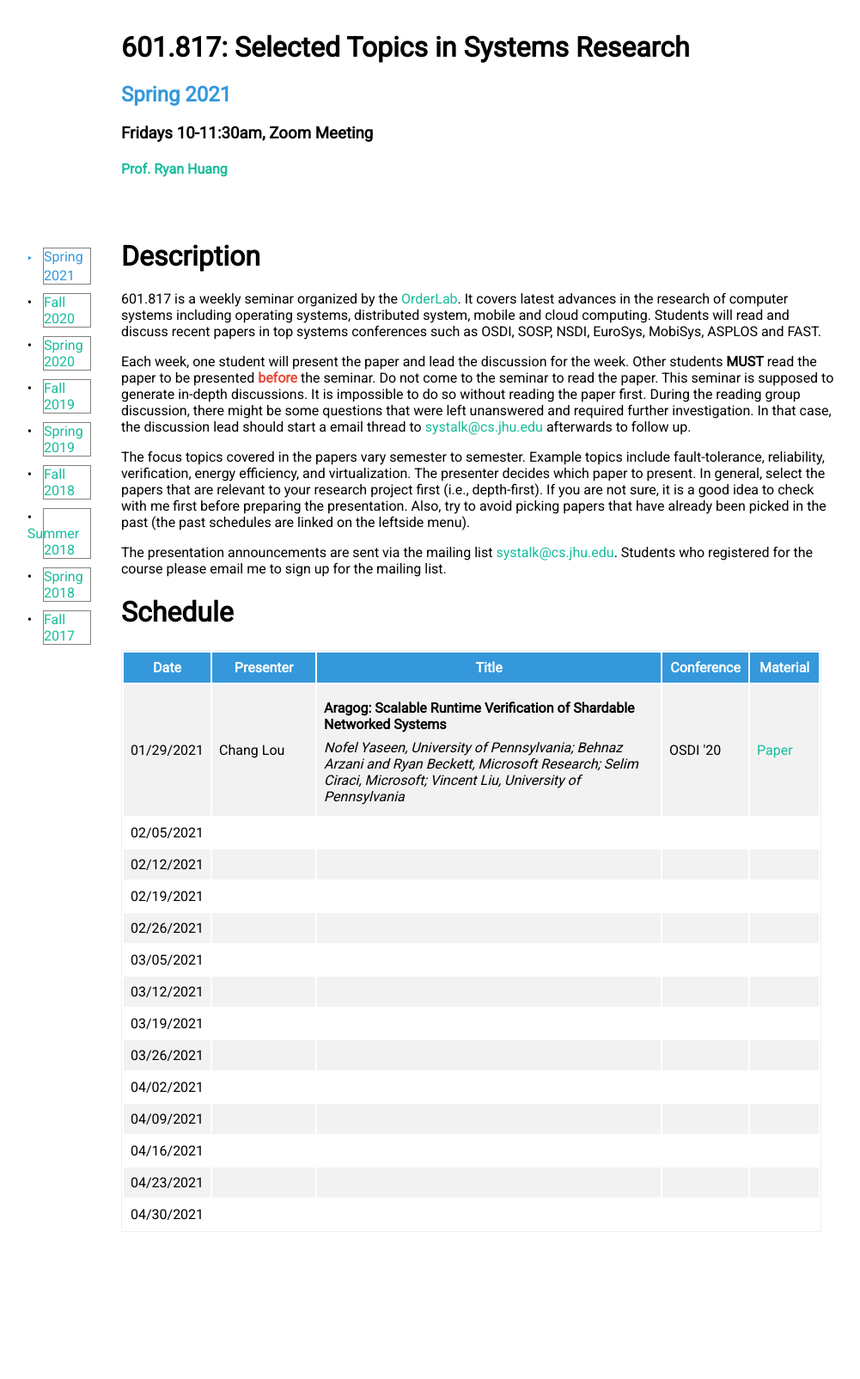
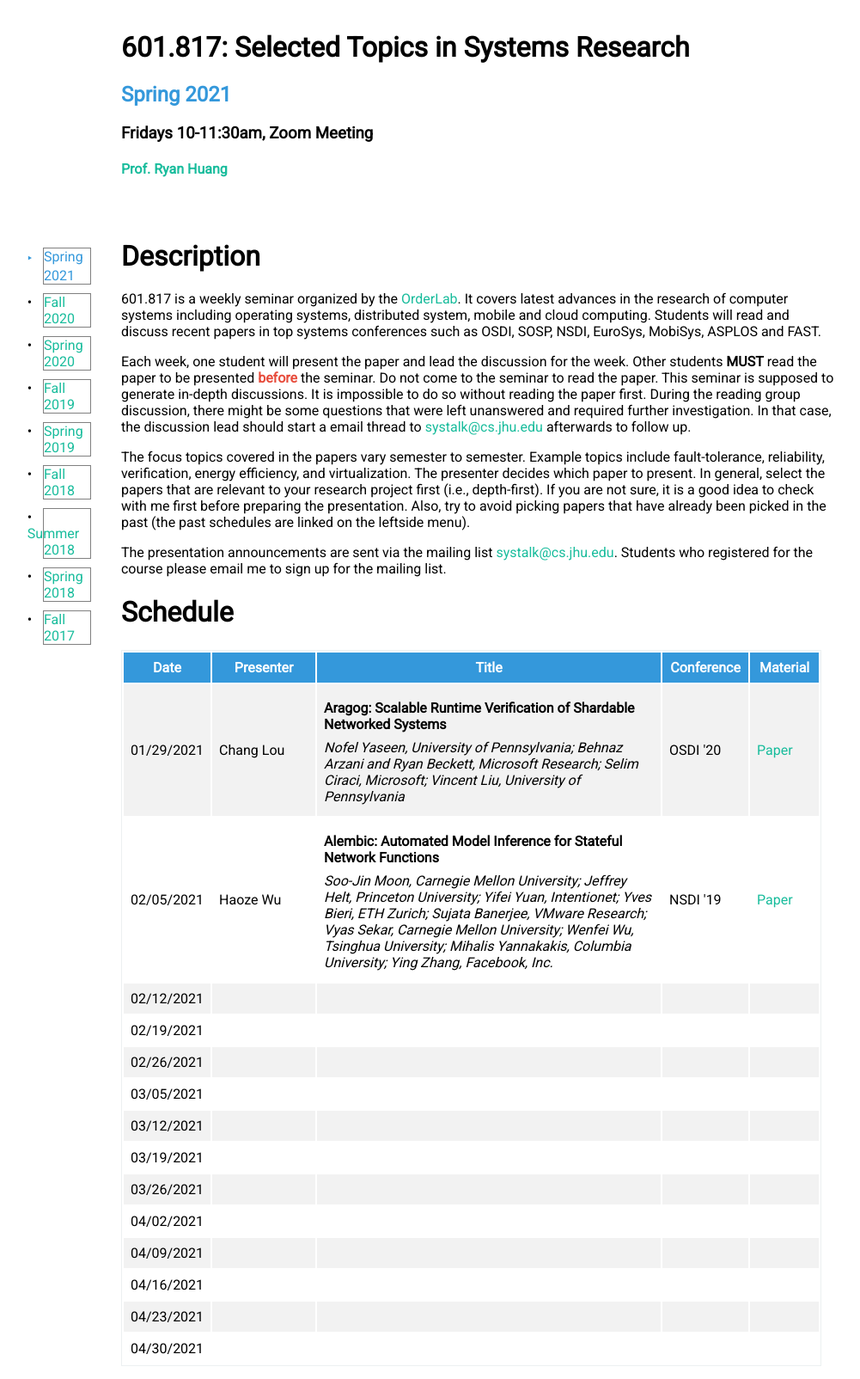
Before and after one commit to ryanphuang/CS817-WWW, a Jekyll site: the page built from index.html, in a window 1280 px wide. Shown: the whole page at 86% size, without its empty margins (34-1035 px from the left). Built offline with Jekyll 4.4.1, drawn with Linux system fonts in a browser that asks for light colours; before the commit the page ends 1448 px from its top, so only the background shows below that.

Commit message:
update schedule

```diff
--- a/_includes/schedule.html
+++ b/_includes/schedule.html
@@ -15,13 +15,13 @@
   </tr>
   <tr>
     <td>02/05/2021</td>
-    <td></td>
+    <td>Haoze Wu</td>
     <td>
-      <p class="title"></p>
-      <p class="authors"></p>
+      <p class="title">Alembic: Automated Model Inference for Stateful Network Functions</p>
+      <p class="authors">Soo-Jin Moon, Carnegie Mellon University; Jeffrey Helt, Princeton University; Yifei Yuan, Intentionet; Yves Bieri, ETH Zurich; Sujata Banerjee, VMware Research; Vyas Sekar, Carnegie Mellon University; Wenfei Wu, Tsinghua University; Mihalis Yannakakis, Columbia University; Ying Zhang, Facebook, Inc.</p>
     </td>
-    <td></td>
-    <td><a href="#"></a></td>
+    <td>NSDI '19</td>
+    <td><a href="https://www.usenix.org/system/files/nsdi19-moon.pdf">Paper</a></td>
   </tr>
   <tr>
     <td>02/12/2021</td>
```
